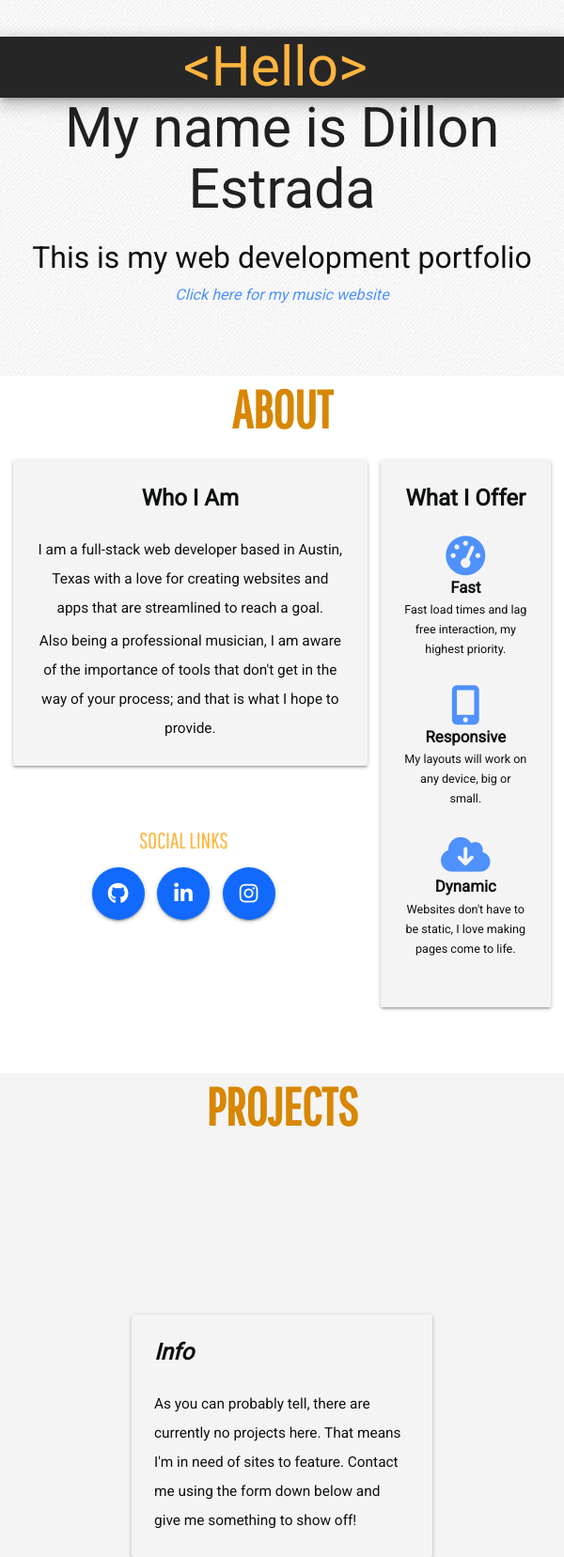
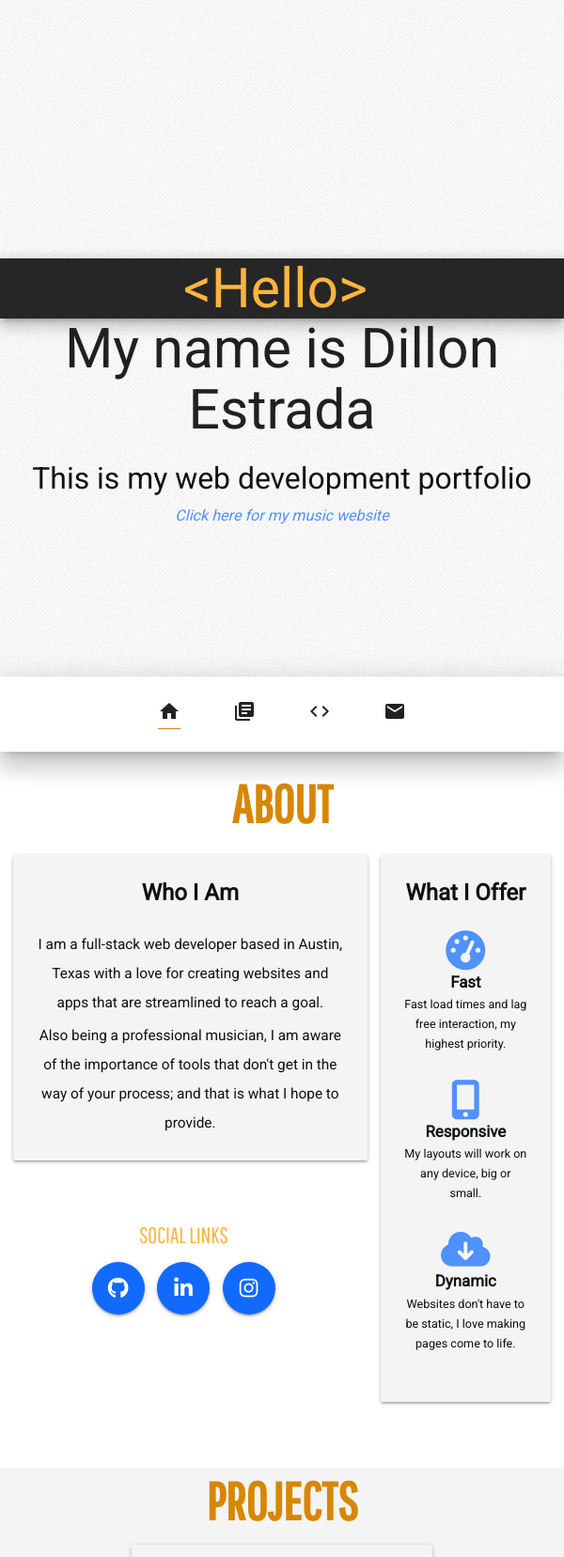
Before and after one commit to delaneyestrada/portfoliosite, a Flask app: page / in a window 600 px wide. Shown: the top 1657 px of the page at 94% size. Run offline with Flask 2, Linux system fonts and the light colour scheme; some libraries are stand-ins or nearby versions.

Commit message:
add responsiveness down to 320px and footer logo

```diff
--- a/static/css/main.css
+++ b/static/css/main.css
@@ -1,4 +1,8 @@
 /* GLOBAL */
+@font-face {
+  font-family: "Hoodson";
+  src: url("../assets/Hoodson free font .ttf");
+}
 * {
   margin: 0;
   padding: 0;
@@ -67,32 +110,62 @@ html, body {
   #projects-container {
     align-self: start;
   }
-
-  a[href="#home"] {
-    background-color: #D78703;
+}
+@media (min-width: 400px) and (max-width: 600px) {
+  div#mobile-nav {
+    display: flex;
+    position: fixed;
+    bottom: 0;
+    left: 0;
+    width: 100%;
+    background-color: white;
+    height: 10vh;
+    flex-direction: row;
+    z-index: 2;
   }
 
-  a[href="#about"] {
-    background-color: #fca311ff;
+  #mobile-nav > #nav-items {
+    display: flex;
+    flex-direction: row;
+    justify-content: center;
+    align-content: center;
+  }
+  #mobile-nav > #nav-items .nav-item {
+    margin: auto 2em;
   }
 
-  a[href="#projects"] {
-    background-color: #fdb53f;
+  footer {
+    margin-bottom: 10vh;
   }
 
-  a[href="#contact"] {
-    background-color: #ffbc51;
+  #projects-card {
+    height: 100% !important;
   }
 
-  .fixed-action-btn > ul > li > a:hover {
-    background-color: #116AFC;
+  #side-nav {
+    display: none !important;
   }
 
-  .fixed-action-btn > a {
-    background-color: #0e1111 !important;
+  #content > section#projects {
+    margin-left: auto;
+    margin-right: auto;
+    height: auto;
+    display: grid;
+    grid-template-columns: auto 320px auto;
+    grid-template-rows: auto auto 3fr;
+    grid-template-areas: ". header ." ". content ." ". projects .";
+    align-content: start;
+    padding-bottom: 2em;
   }
-  .fixed-action-btn > a i {
-    color: #fdb53f;
+
+  .img-container .overlay {
+    display: flex;
+    background-color: rgba(0, 0, 0, 0.445);
+    opacity: 1;
+  }
+
+  #projects-container {
+    align-self: start;
   }
 }
 @media (min-width: 600px) and (max-width: 768px) {
@@ -106,9 +179,10 @@ html, body {
     height: auto;
     display: grid;
     grid-template-columns: auto 320px auto;
-    grid-template-rows: 1fr 1fr 3fr;
+    grid-template-rows: auto;
     grid-template-areas: ". header ." ". content ." ". projects .";
     align-content: start;
+    padding-bottom: 2em;
   }
 
   .fixed-action-btn {
@@ -221,6 +295,18 @@ input:focus + label, textarea.materialize-textarea:focus + label {
 }
 
 /* CONTENT GLOBAL */
+.logo {
+  font-family: "Hoodson";
+  color: #fdb53f;
+  font-size: 2em;
+  cursor: default;
+  margin: 0.5em 1em 0.2em;
+}
+
+#mobile-nav {
+  display: none;
+}
+
 .content-subtitle {
   width: 60%;
   margin-left: auto;
@@ -294,7 +380,7 @@ section#home {
 }
 
 #header {
-  height: 100%;
+  height: 100vh;
   width: 100%;
   display: flex;
   justify-content: center;
--- a/static/css/main.scss
+++ b/static/css/main.scss
@@ -16,9 +16,15 @@
 $pathway-gothic: 'Pathway Gothic One',
 sans-serif;
 $roboto: 'Roboto', sans-serif;
+$mobile-nav-height: 10vh;
 
 // $num-projects: 4;
 $ratio-percent: 56.25%;
+
+@font-face {
+    font-family: "Hoodson";
+    src: url('../assets/Hoodson\ free\ font\ .ttf')
+}
 
 * {
     margin: 0;
@@ -93,26 +135,60 @@ html, body {
     #projects-container {
         align-self: start;
     }
-    a[href="#home"] {
-        background-color: $primary-dark;
+}
+@media (min-width: 400px) and (max-width: 600px) {
+    // Mobile
+    div#mobile-nav {
+        display: flex;
+        position: fixed;
+        bottom: 0;
+        left: 0;
+        width: 100%;
+        background-color: white;
+        height: $mobile-nav-height;
+        flex-direction: row;
+        z-index: 2;
     }
-    a[href="#about"] {
-        background-color: $primary;
+    #mobile-nav > #nav-items {
+        display: flex;
+        flex-direction: row;
+        justify-content: center;
+        align-content: center;
+        .nav-item {
+            margin: auto 2em;
+        }
     }
-    a[href="#projects"] {
-        background-color: $primary-light;
+    footer {
+        margin-bottom: $mobile-nav-height;
     }
-    a[href="#contact"] {
-        background-color: #ffbc51;
+    #projects-card {
+        height: 100% !important;
     }
-    .fixed-action-btn > ul > li > a:hover {
-        background-color: $secondary;
+    #side-nav {
+        display: none !important;
     }
-    .fixed-action-btn > a {
-        background-color: $black !important;
-        i {
-            color: $primary-light;
-        }
+    #content > section#projects {
+        margin-left: auto;
+        margin-right: auto;
+        height: auto;
+        display: grid;
+        grid-template-columns: auto 320px auto;
+        grid-template-rows: auto auto 3fr;
+        grid-template-areas:
+        ". header ."
+        ". content ."
+        ". projects ."
+        ;
+        align-content: start;
+        padding-bottom: 2em;
+    }
+    .img-container .overlay {
+        display: flex;
+        background-color: rgba(0, 0, 0, 0.445);
+        opacity: 1;
+    }
+    #projects-container {
+        align-self: start;
     }
 }
 
@@ -127,13 +203,14 @@ html, body {
         height: auto;
         display: grid;
         grid-template-columns: auto 320px auto;
-        grid-template-rows: 1fr 1fr 3fr;
+        grid-template-rows: auto;
         grid-template-areas:
         ". header ."
         ". content ."
         ". projects ."
         ;
         align-content: start;
+        padding-bottom: 2em;
     }
     .fixed-action-btn {
         display: none;
@@ -255,6 +332,14 @@ input:focus+label, textarea.materialize-textarea:focus+label {
 // }
 
 /* CONTENT GLOBAL */
+.logo {
+    font-family: "Hoodson";
+    color: $primary-light;
+    font-size: 2em;
+    cursor: default;
+    margin: .5em 1em .2em;
+}
+#mobile-nav {display: none}
 
 .content-subtitle {
     width: 60%;
@@ -330,7 +415,7 @@ section#home {
 }
 
 #header {
-    height: 100%;
+    height: 100vh;
     width: 100%;
     display: flex;
     justify-content: center;
@@ -610,8 +695,19 @@ section#about {
 
 .offering-icon {
     font-size: 3em;
-    color: $secondary-light
+    // padding-top: .5em;
+    color: $secondary-light;
 }
+// .offering-icon-container {
+//     background-color: $tertiary;
+//     height: auto;
+//     width: 8em;
+//     margin: 0 auto;
+//     display: flex;
+//     align-content: center;
+//     justify-content: center;
+//     border-radius: 3em;
+// }
 .offering {
     margin-bottom: 2em;
 }
--- a/templates/index.html
+++ b/templates/index.html
@@ -1,7 +1,7 @@
 {% extends "base.html" %}
 {% block content %}
 <div class="container">
-    <div class="fixed-action-btn">
+    <!-- <div class="fixed-action-btn">
         <a class="btn-floating btn-large red">
           <i class="large material-icons">menu</i>
         </a>
@@ -11,9 +11,46 @@
           <li><a href="#projects" class="btn-floating"><i class="nav-icon material-icons">code</i></a></li>
           <li><a href="#contact" class="btn-floating"><i class="nav-icon material-icons">email</i></a></li>
         </ul>
-      </div>
+      </div> -->
     <div class="row">
         <div class="col m1 z-depth-4" id="side-nav">
+            <div class="toggle-container">
+                <i class="fas fa-adjust"></i>
+                <div class="toggle">
+                <input type="checkbox" id="switch" name="theme" /><label for="switch">Toggle</label>
+                </div>
+            </div>
+
+            <div class="nav-items center-align" id="nav-items">
+                <a href="#home">
+                    <li class="nav-item">
+                        <i class="nav-icon material-icons">home</i>
+                        <div class="nav-item-footer">HOME</div>
+                    </li>
+                </a>
+                <a href="#about">
+                    <li class="nav-item">
+                        <div class="nav-item-header"></div>
+                        <i class="nav-icon material-icons">library_books</i>
+                        <div class="nav-item-footer">ABOUT</div>
+                    </li>
+                </a>
+                <a href="#projects">
+                    <li class="nav-item">
+                        <i class="nav-icon material-icons">code</i>
+                        <div class="nav-item-footer">PROJECTS</div>
+                    </li>
+                </a>
+                <a href="#contact">
+                    <li class="nav-item">
+                        <i class="nav-icon material-icons">email</i>
+                        <div class="nav-item-footer">CONTACT</div>
+                    </li>
+                </a>
+
+            </div>
+        </div>
+        <div class="z-depth-4" id="mobile-nav">
             <div class="toggle-container">
                 <i class="fas fa-adjust"></i>
                 <div class="toggle">
@@ -91,7 +128,9 @@
                                 <span class="card-title">What I Offer</span>
                                 <ul>
                                     <div class="offering">
+                                        <div class="offering-icon-container">
                                         <i class="offering-icon fas fa-tachometer-alt"></i>
+                                    </div>
                                     <li class="offering-header">Fast</li>
                                     <li><small>Fast load times and lag free interaction, my highest priority.</small></li>
                                 </div>
@@ -199,7 +238,13 @@
                     </div>
                 </form>
             </div>
-            <footer><div id="footer-copyright" class="center-align">&#169;Copyright Dillon Estrada 2020.</div></footer>
+            <footer>
+                <div class="center-footer">
+                <div class="logo center-align" id="nav-logo">Dillon Estrada</div>
+                <div id="footer-copyright" class="center-align">&#169;Copyright Dillon Estrada 2020.</div>
+                </footer>
+
+            </footer>
                     </div>
                 </div>
             </section>
```
Also changed, not shown: other parts of static/css/main.css (+40 -1 lines), other parts of static/css/main.scss (+39 -3 lines), static/assets/Hoodson free font .ttf (added).
